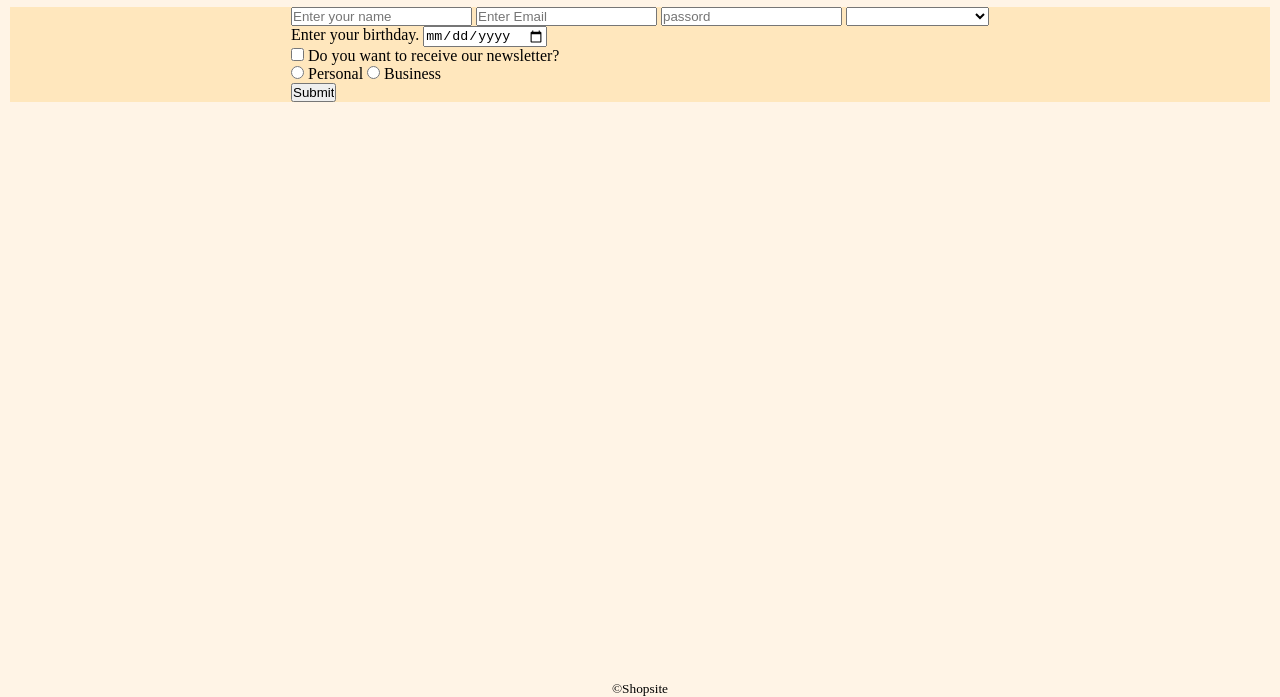
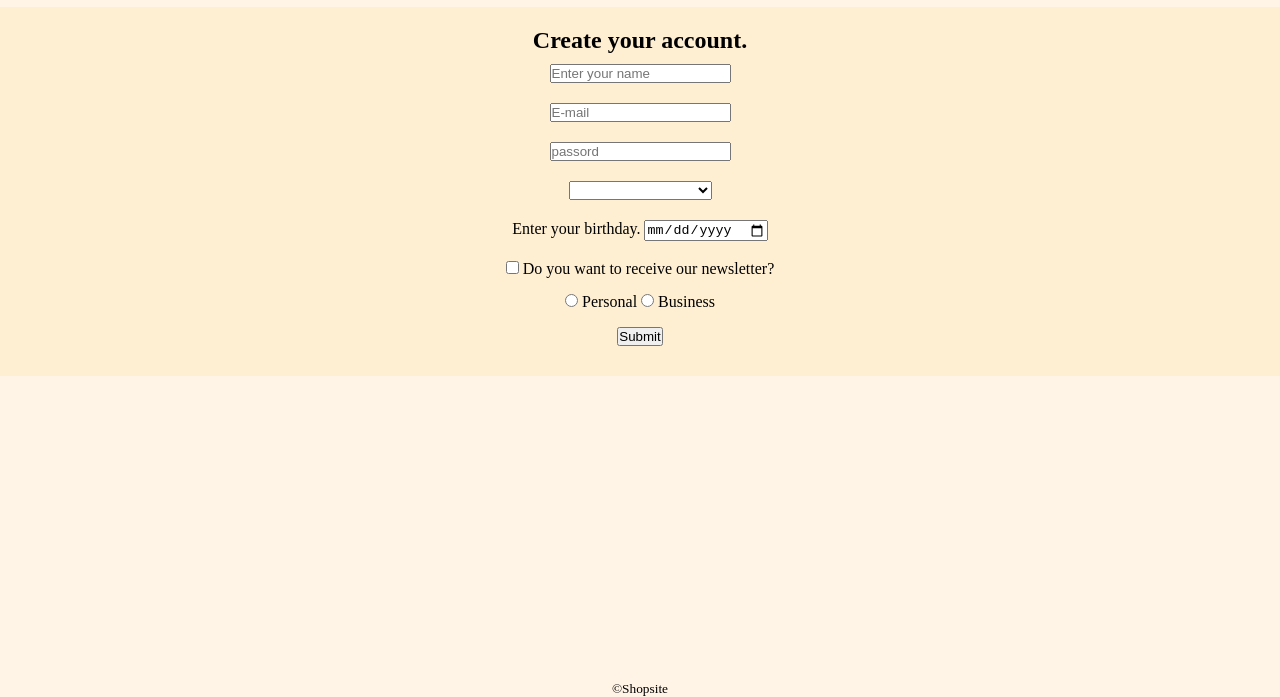
Before and after one commit to ToshifumiDT/Shopsite, a plain HTML site: page Pages/signup.html in a window 1280 px wide. Shown: the part 103-800 px from the top of the page. Drawn offline with Linux system fonts and the light colour scheme.

Commit message:
Css/SignUpForm

```diff
--- a/CSS/signup.css
+++ b/CSS/signup.css
@@ -6,6 +6,17 @@ main{
     flex-direction: column;
     align-items: center;
     justify-content: center;
-    margin: 10px;
-    background-color: rgba(255, 216, 145, 0.486);
+    margin: 10px 0;
+    padding: 20px;
+    background-color: rgba(255, 232, 188, 0.486);
 }
+
+#Log-in-form input, #Log-in-form select, #Log-in-form label{
+    margin: 10px 0;
+}
+
+#Log-in-form{
+    display: flex;
+    flex-direction: column;
+    align-items: center;
+}
--- a/Pages/signup.html
+++ b/Pages/signup.html
@@ -27,9 +27,11 @@
         </nav>
     </header>
     <main>
+        <!--SignUp-->
         <form action="#" id="Log-in-form">
+            <h2>Create your account.</h2>
             <input type="text" name="NameField" id="" placeholder="Enter your name">
-            <input type="email" name="Emailfield" id="" placeholder="Enter Email">
+            <input type="email" name="Emailfield" id="" placeholder="E-mail">
             <input type="password" name="PassField" id="" placeholder="passord">
             <select name="GenderForm" id="">
                 <option value="None"></option>
```
Also changed, not shown: Pages/userpage.html (+1 -1 lines).
